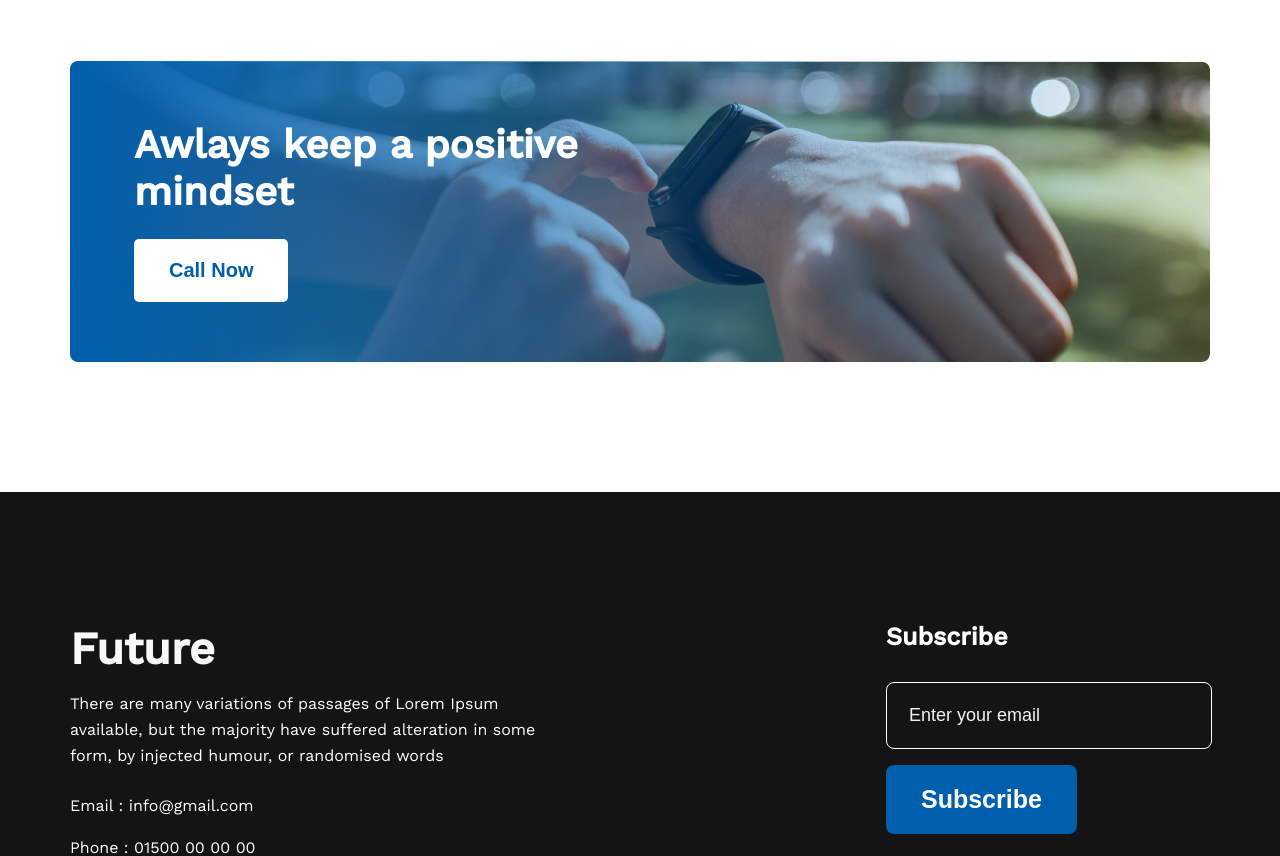
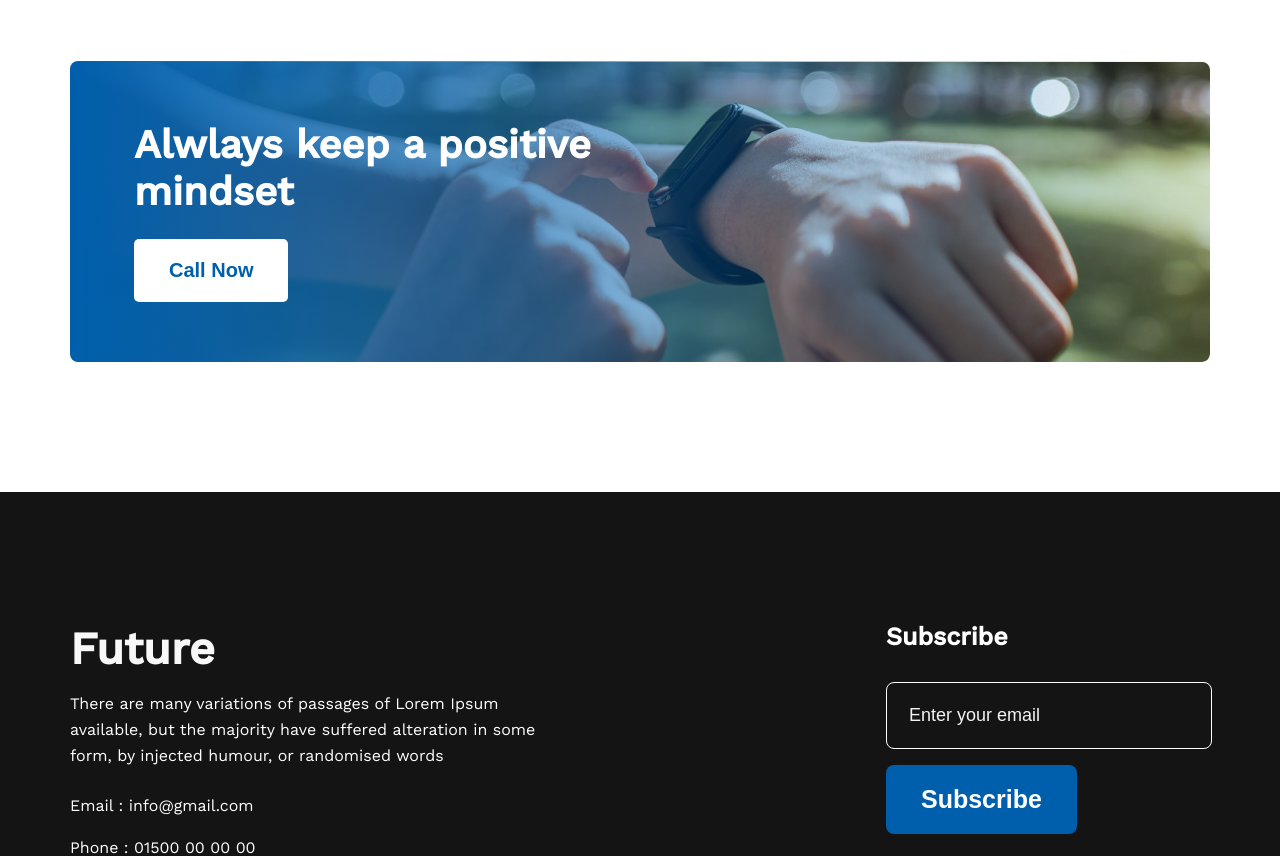
Before and after one commit to devpro-sajid/assignment1, a plain HTML site: page index.html in a window 1280 px wide. Shown: the part 2900-3756 px from the top of the page. Drawn offline with nearby package versions, Linux system fonts and the light colour scheme.

Commit message:
Completed Full Site

```diff
--- a/index.html
+++ b/index.html
@@ -91,7 +91,7 @@
 
             <div class="mindset-container">
                 <div class="mindset-text">
-                    <h1 class="mindset-title">Awlays keep a positive mindset</h1>
+                    <h1 class="mindset-title">Alwlays keep a positive mindset</h1>
                     <button class="btn-mindset">Call Now</button>
                 </div>
             </div>
```
